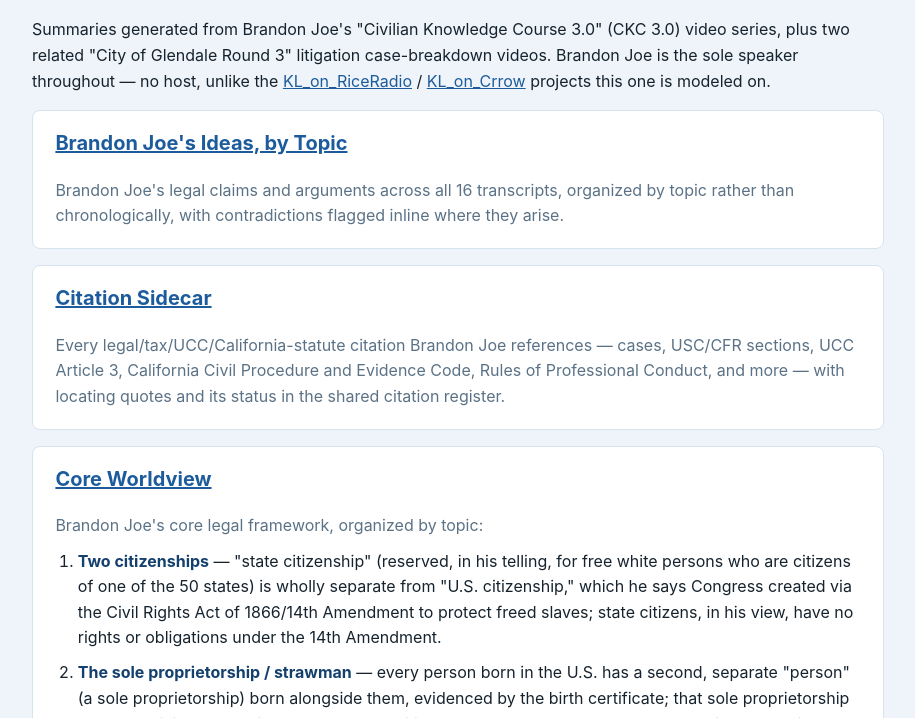
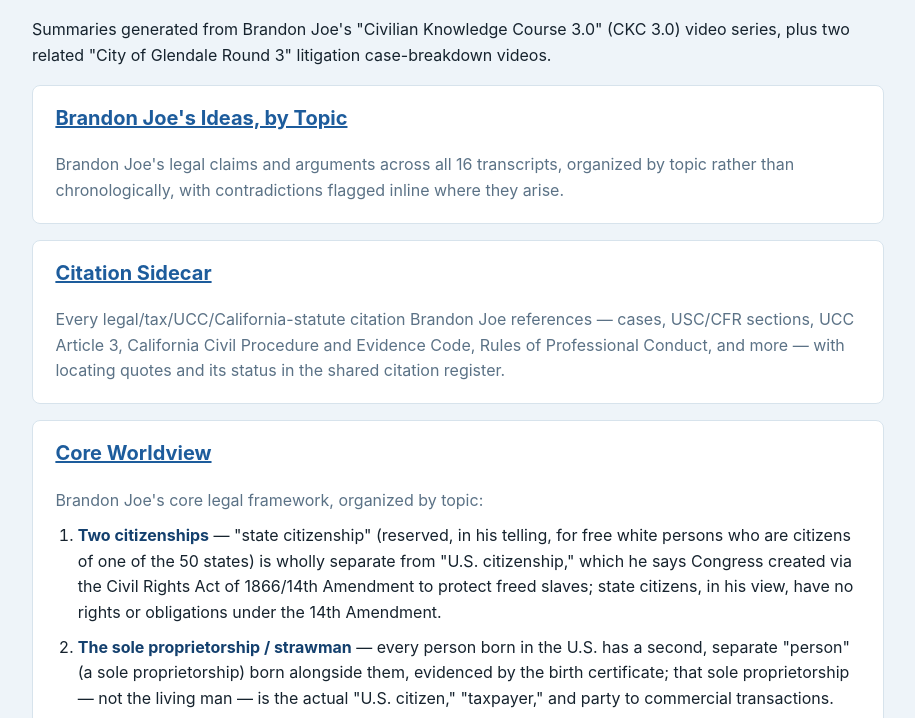
Before and after one commit to DogThatHunts/brandon_joe, a plain HTML site: page index.html in a window 1280 px wide. Shown: the part 117-835 px from the top of the page, without its empty margins (182-1097 px from the left). Drawn offline with Linux system fonts and the light colour scheme.

Commit message:
Trim intro paragraph on index.html
Co-Authored-By: Claude Sonnet 5 <noreply@anthropic.com>

```diff
--- a/index.html
+++ b/index.html
@@ -11,11 +11,7 @@
   <p>
     Summaries generated from Brandon Joe's "Civilian Knowledge Course 3.0"
     (CKC 3.0) video series, plus two related "City of Glendale Round 3"
-    litigation case-breakdown videos. Brandon Joe is the sole speaker
-    throughout — no host, unlike the
-    <a href="https://github.com/DogThatHunts/KL_on_RiceRadio">KL_on_RiceRadio</a>
-    / <a href="https://github.com/DogThatHunts/KL_on_Crrow">KL_on_Crrow</a>
-    projects this one is modeled on.
+    litigation case-breakdown videos.
   </p>
 
   <ul class="card-list">
```
